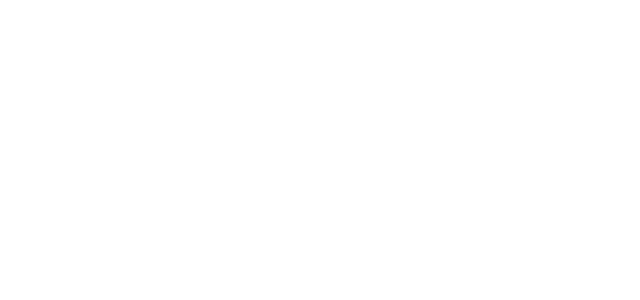
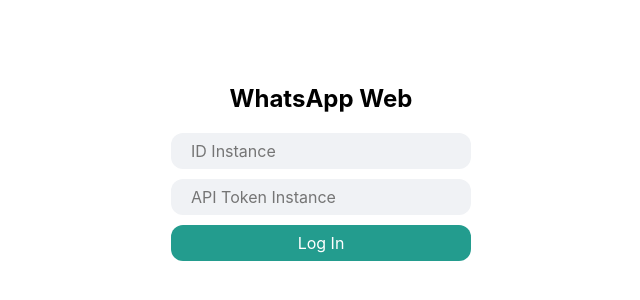
Before and after one commit to harnblaze/whatsapp-app, a React (Create React App) app: page /login in a window 1280 px wide. Shown: the part 228-528 px from the top of the page, without its empty margins (319-959 px from the left). Built offline with nearby package versions, Linux system fonts and the light colour scheme.

Commit message:
change routes back

```diff
--- a/src/components/AppRoutes.tsx
+++ b/src/components/AppRoutes.tsx
@@ -10,7 +10,7 @@
   const isAuth = useAppSelector((state) => state.user.isAuth);
   return isAuth ? (
     <Routes>
-      <Route path="/whatsapp-app" element={<MainPage />}>
+      <Route path="/" element={<MainPage />}>
         <Route path="/chat" element={<ChatSection />} />
         <Route path="/add" element={<RecipientForm />} />
       </Route>
@@ -18,7 +18,7 @@
     </Routes>
   ) : (
     <Routes>
-      <Route path="whatsapp-app/login" element={<LoginPage />} />
+      <Route path="/login" element={<LoginPage />} />
       <Route path="*" element={<Navigate to="/login" />} />
     </Routes>
   );
```
